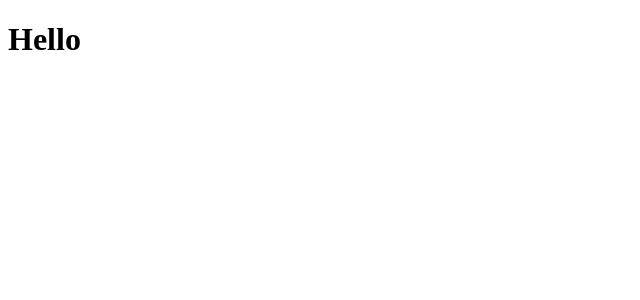
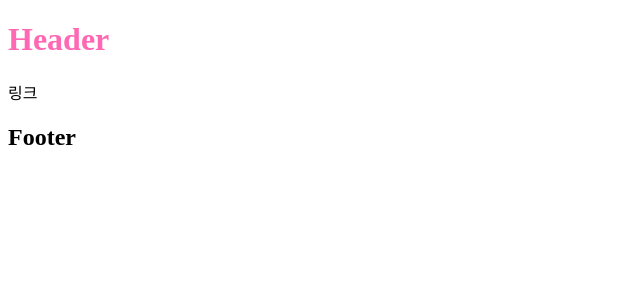
Before and after one commit to Minminjamin/ablearn-react-class, a React (Create React App) app: page / in a window 1280 px wide. Shown: the top 300 px of the page, without its empty margins (0-640 px from the left). Built offline with nearby package versions, Linux system fonts and the light colour scheme.

Commit message:
feature : header, footer, popUp

```diff
--- a/src/App.js
+++ b/src/App.js
@@ -1,7 +1,17 @@
+import Footer from "./components/Footer";
+import Header from "./components/Header";
+import PopUp from "./components/PopUp";
+
 function App() {
-	return (
-		<h1>Hello</h1>
-	);
+  const isPopUp = false;
+  return (
+    <>
+      <Header />
+      <Footer />
+      {isPopUp ? <PopUp /> : null}
+      {/* <PopUp /> */}
+    </>
+  );
 }
 
 export default App;
--- /dev/null
+++ b/src/components/Footer.jsx
@@ -0,0 +1,11 @@
+import React from "react";
+
+const Footer = () => {
+  return (
+    <div>
+      <h2>Footer</h2>
+    </div>
+  );
+};
+
+export default Footer;
--- /dev/null
+++ b/src/components/Header.jsx
@@ -0,0 +1,17 @@
+import React from "react";
+import "../style.scss";
+
+const Header = () => {
+  // const name = "jamin";
+  const handler = (text) => {
+    console.log(text);
+  };
+  return (
+    <div>
+      <h1 className="title">Header</h1>
+      <p onClick={() => handler("jamin")}>링크</p>
+    </div>
+  );
+};
+
+export default Header;
--- /dev/null
+++ b/src/components/PopUp.jsx
@@ -0,0 +1,11 @@
+import React from "react";
+
+const PopUp = () => {
+  return (
+    <div>
+      <h2>팝업</h2>
+    </div>
+  );
+};
+
+export default PopUp;
```
